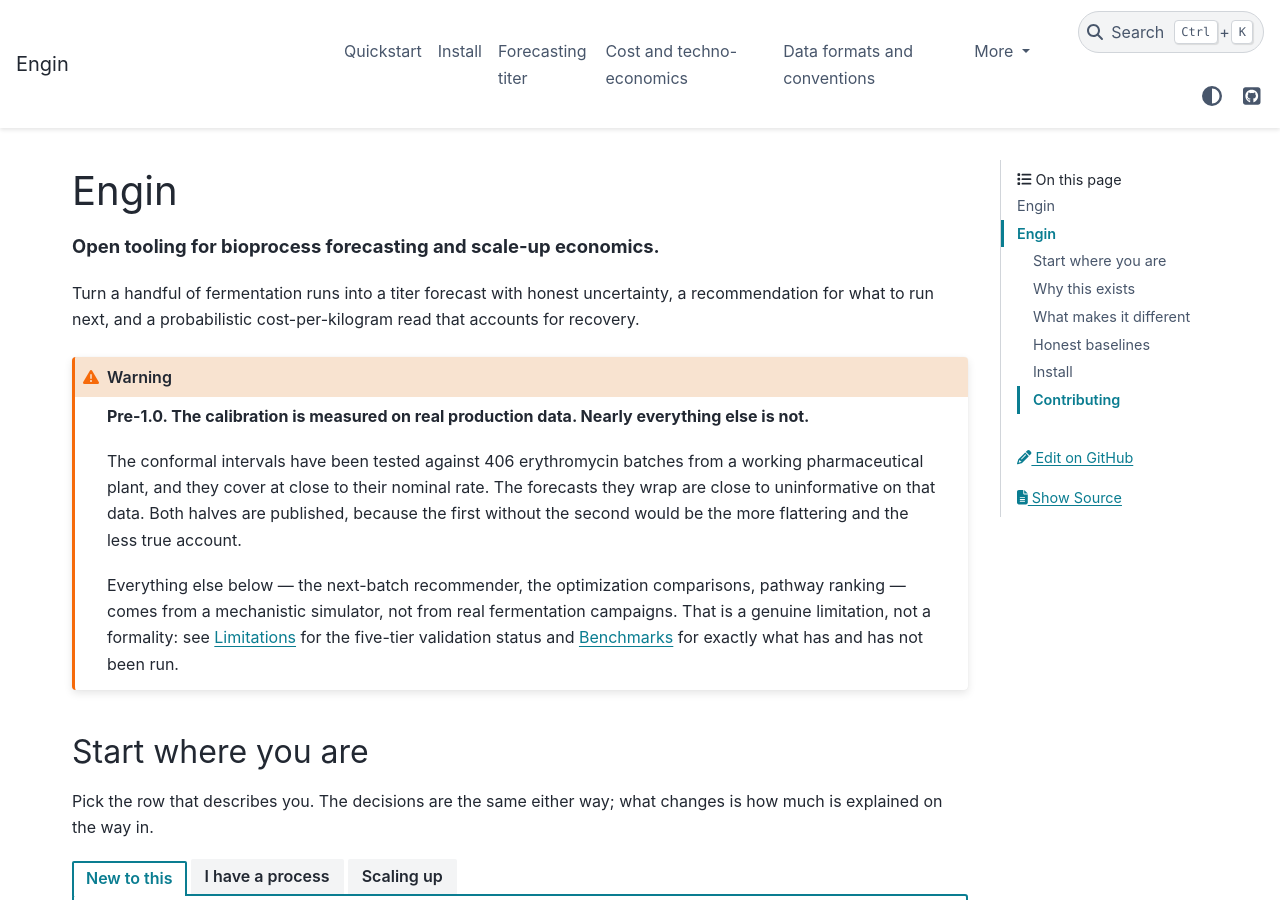
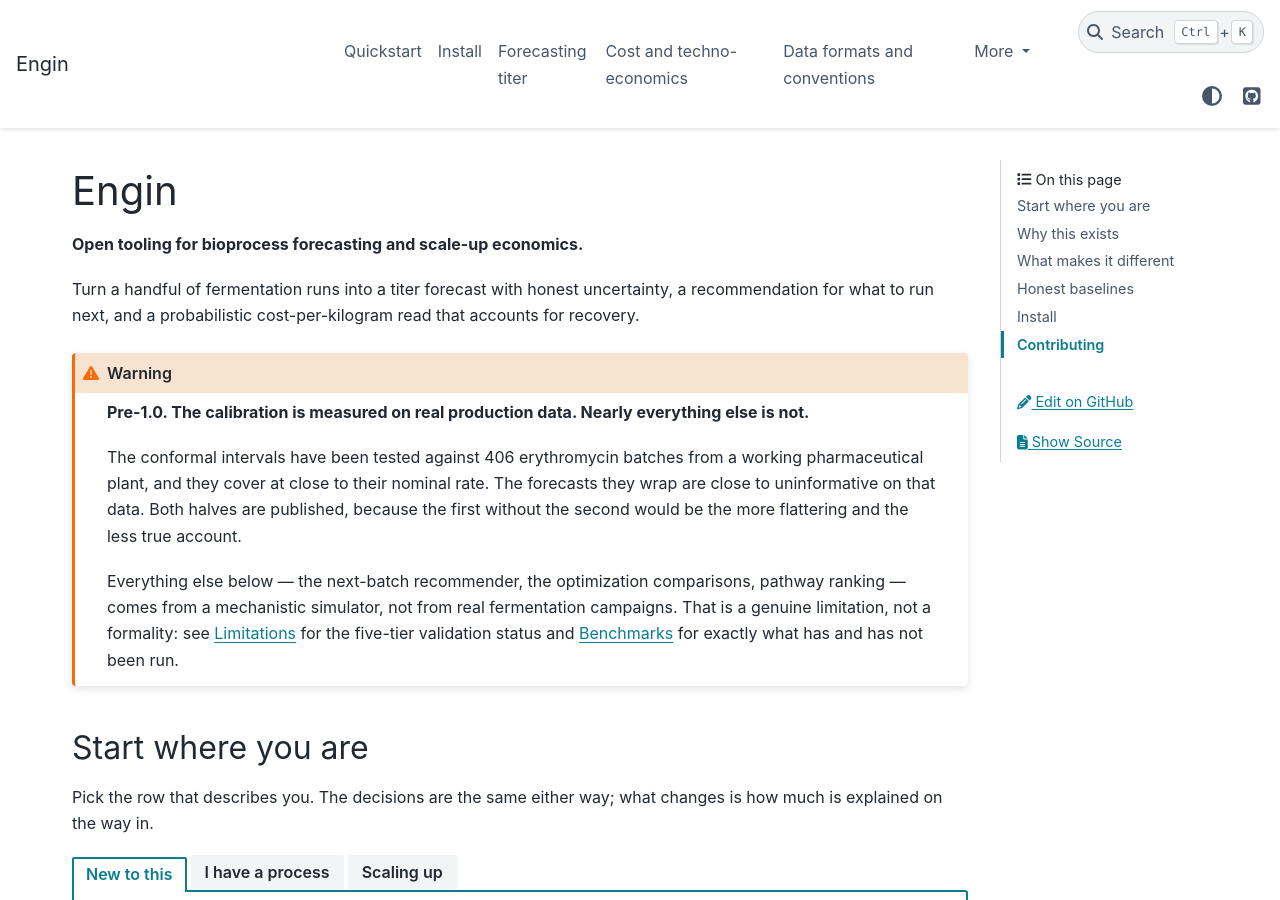
Before and after one commit to enginbio/engin-suite, a Sphinx documentation site: the page built from docs/index.md, in a window 1280 px wide and 900 px high. Built offline with Sphinx 7.4.7 and the PyData theme 0.15.4, drawn with Linux system fonts in a browser that asks for light colours.

Commit message:
Collapse the duplicate front-page title
The page carried two `# Engin` headings: `sd_hide_title: true` hid the first
with `sd-d-none` so the second could serve as the visible hero. Visually that
worked, but both entered the doctree, so the right-hand "On this page" listed
"Engin" twice above the real sections.

Dropping the frontmatter and the duplicate leaves one visible H1. pydata omits
the page title from the secondary TOC when there is only one, which is why the
ecosystem page never had this: 8 entries down to the 6 actual sections, and the
rendered page is unchanged.

Co-Authored-By: Claude Opus 5 <noreply@anthropic.com>

````diff
--- a/docs/index.md
+++ b/docs/index.md
@@ -49,8 +45,6 @@ design/data-convention
 design/host-selection
 adr/index
 ```
-
-# Engin
 
 **Open tooling for bioprocess forecasting and scale-up economics.**
 
````
Also changed, not shown: other parts of docs/index.md (+0 -4 lines).
